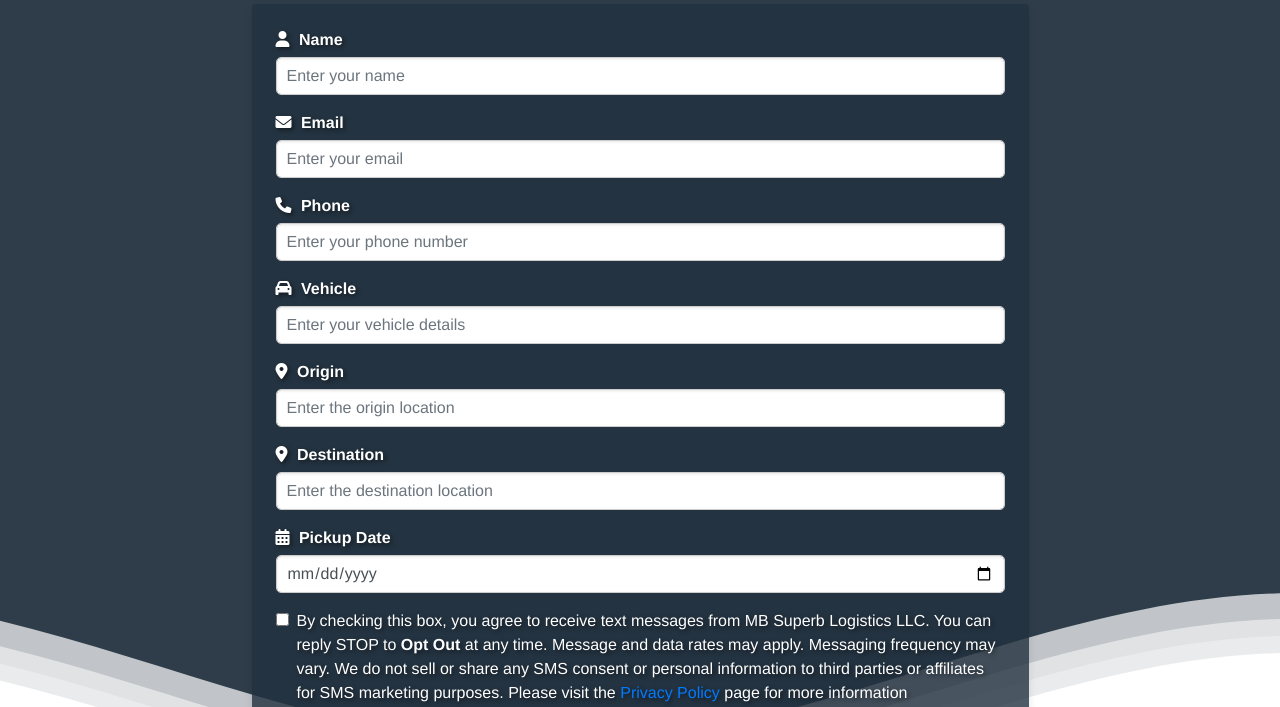
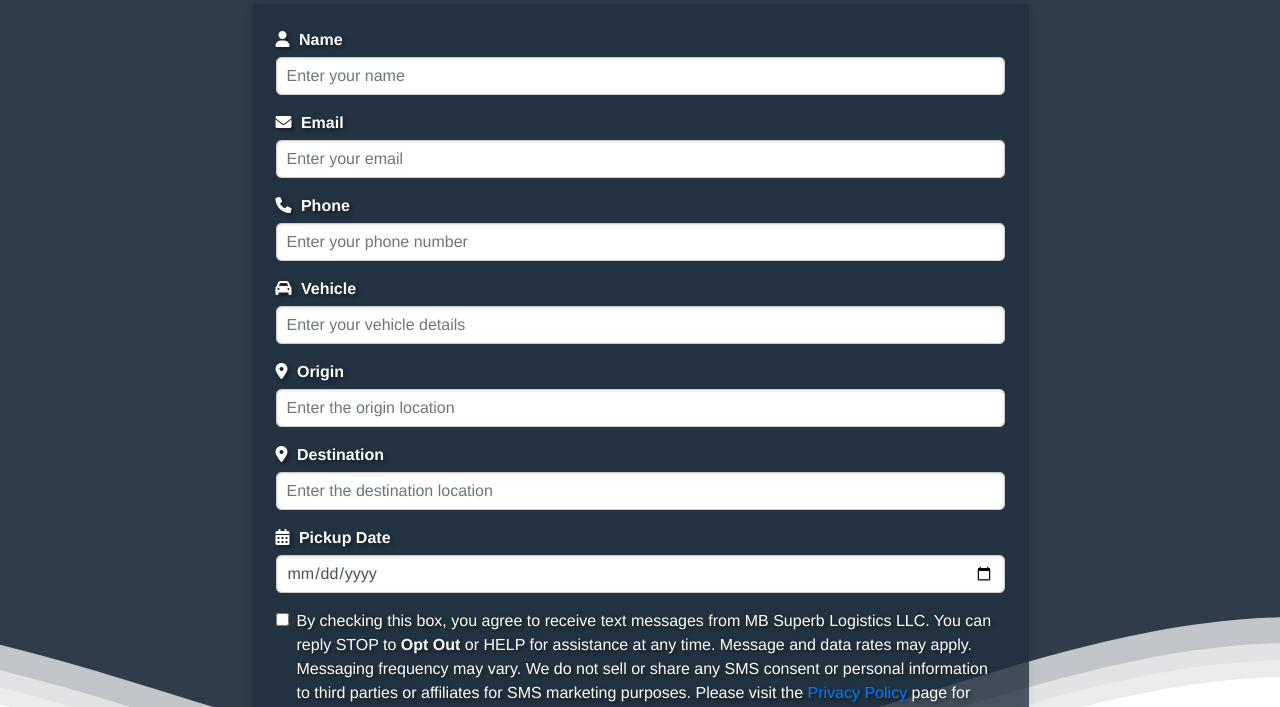
Before and after one commit to V381/V-Website, a website: page index.html in a window 1280 px wide. Shown: the part 245-952 px from the top of the page. Drawn offline with nearby package versions, Linux system fonts and the light colour scheme; some packages are replaced by stand-ins of ours; a script that the page names is missing.

Commit message:
text update

```diff
--- a/index.html
+++ b/index.html
@@ -106,7 +106,7 @@
                         <div class="d-flex align-items-baseline">
                             <input type="checkbox" id="agreement" class="mr-2" name="sms">
                             <label for="agreement" style="margin: 0;" class="text-left mb-2">
-                                By checking this box, you agree to receive text messages from MB Superb Logistics LLC. You can reply STOP to <strong>Opt Out</strong> at any time. Message and data rates may apply. Messaging frequency may vary. We do not sell or share any SMS consent or personal information to third parties or affiliates for SMS marketing purposes. Please visit the <a href="pages/privacy.html">Privacy Policy</a> page for more information
+                                By checking this box, you agree to receive text messages from MB Superb Logistics LLC. You can reply STOP to <strong>Opt Out</strong> or HELP for assistance at any time. Message and data rates may apply. Messaging frequency may vary. We do not sell or share any SMS consent or personal information to third parties or affiliates for SMS marketing purposes. Please visit the <a href="pages/privacy.html">Privacy Policy</a> page for more information
                             </label>
                         </div>
                     </div>
```
